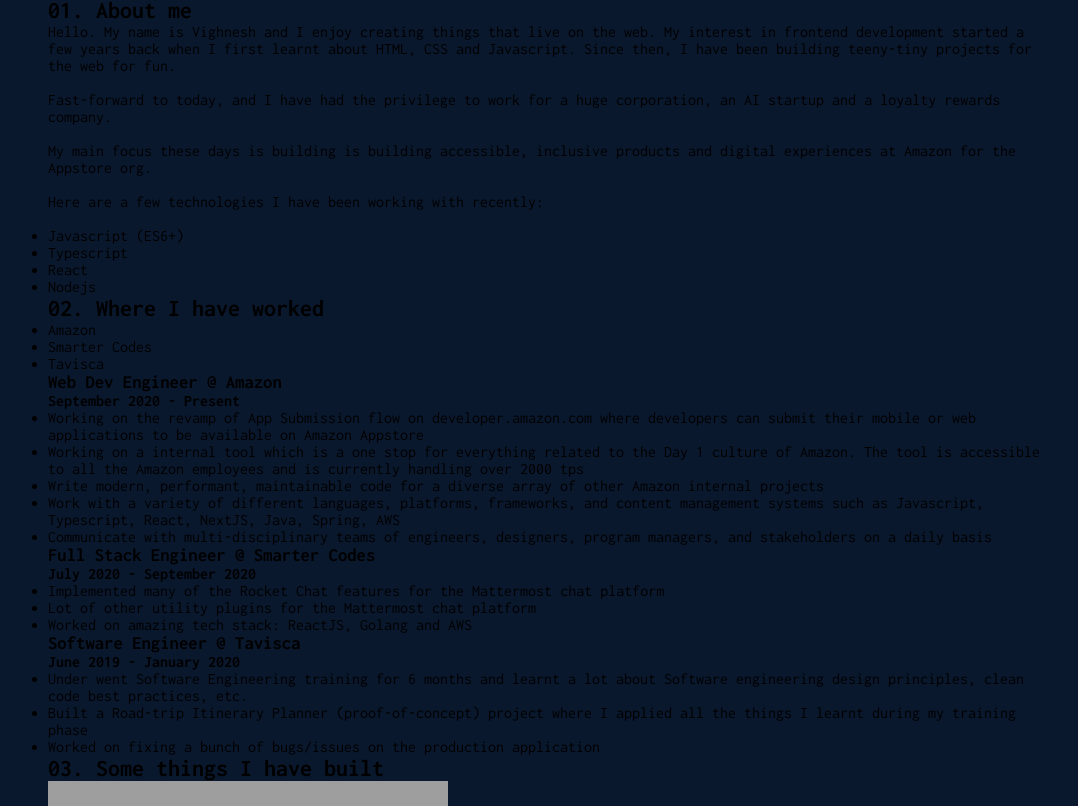
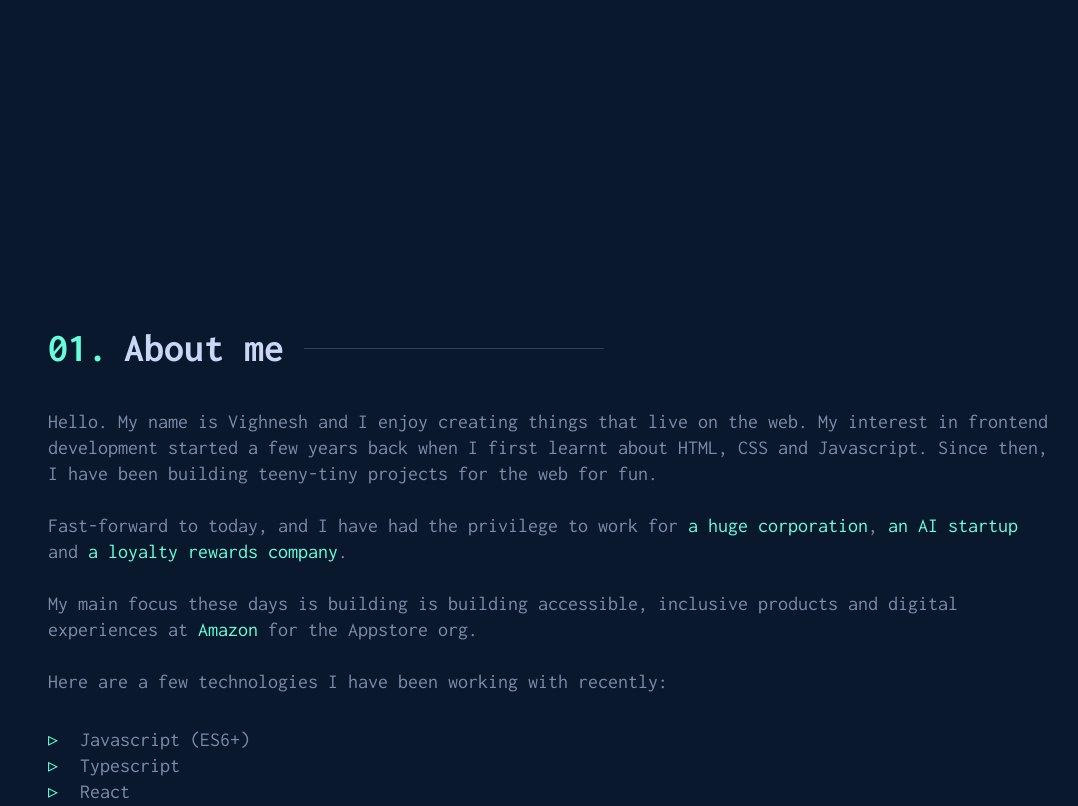
Before and after one commit to vighnesh153/vighnesh153.com_v2, a Next.js app: page / in a window 1280 px wide. Shown: the part 594-1400 px from the top of the page, without its empty margins (92-1170 px from the left). Built offline with nearby package versions, Linux system fonts and the light colour scheme; grey boxes are pictures that could not be loaded.

Commit message:
feat: implement about section

```diff
--- /dev/null
+++ b/components/About.tsx
@@ -0,0 +1,55 @@
+/**
+ * @author Vighnesh Raut <me@vighnesh153.com>
+ */
+
+import React from 'react';
+
+const About = (): JSX.Element => {
+  return (
+    <section id="about" className="home-section about">
+      <h2 className="heading">
+        <span className="number">01.</span> About me
+      </h2>
+      <p>
+        Hello. My name is Vighnesh and I enjoy creating things that live on the
+        web. My interest in frontend development started a few years back when I
+        first learnt about HTML, CSS and Javascript. Since then, I have been
+        building teeny-tiny projects for the web for fun.
+        <br />
+        <br />
+        Fast-forward to today, and I have had the privilege to work for{' '}
+        <a href="https://amazon.com" target="_blank" rel="noreferrer">
+          a huge corporation
+        </a>
+        ,{' '}
+        <a href="https://smarter.codes/" target="_blank" rel="noreferrer">
+          an AI startup
+        </a>{' '}
+        and{' '}
+        <a href="https://www.tavisca.com/" target="_blank" rel="noreferrer">
+          a loyalty rewards company
+        </a>
+        .
+        <br />
+        <br />
+        My main focus these days is building is building accessible, inclusive
+        products and digital experiences at{' '}
+        <a href="https://amazon.com" target="_blank" rel="noreferrer">
+          Amazon
+        </a>{' '}
+        for the Appstore org.
+        <br />
+        <br />
+        Here are a few technologies I have been working with recently:
+      </p>
+      <ul className="skills-list">
+        <li>Javascript (ES6+)</li>
+        <li>Typescript</li>
+        <li>React</li>
+        <li>Nodejs</li>
+      </ul>
+    </section>
+  );
+};
+
+export default About;
--- a/pages/_app.tsx
+++ b/pages/_app.tsx
@@ -4,6 +4,7 @@
 import 'styles/Home.scss';
 import 'styles/components/NavBar.scss';
 import 'styles/components/Introduction.scss';
+import 'styles/components/About.scss';
 
 function MyApp({ Component, pageProps }: AppProps) {
   return <Component {...pageProps} />;
--- a/pages/index.tsx
+++ b/pages/index.tsx
@@ -4,6 +4,7 @@
 import Anchor from 'components/Anchor';
 import NavBar from 'components/NavBar';
 import Introduction from 'components/Introduction';
+import About from 'components/About';
 
 const Home: NextPage = () => {
   return (
@@ -16,52 +17,7 @@
 
       <main id="main" className="main">
         <Introduction />
-
-        <section id="about">
-          <h2 className="heading">
-            <span className="number">01.</span> About me
-          </h2>
-          <p>
-            Hello. My name is Vighnesh and I enjoy creating things that live on
-            the web. My interest in frontend development started a few years
-            back when I first learnt about HTML, CSS and Javascript. Since then,
-            I have been building teeny-tiny projects for the web for fun.
-            <br />
-            <br />
-            Fast-forward to today, and I have had the privilege to work for{' '}
-            <a href="https://amazon.com" target="_blank" rel="noreferrer">
-              a huge corporation
-            </a>
-            ,{' '}
-            <a href="https://smarter.codes/" target="_blank" rel="noreferrer">
-              an AI startup
-            </a>{' '}
-            and{' '}
-            <a href="https://www.tavisca.com/" target="_blank" rel="noreferrer">
-              a loyalty rewards company
-            </a>
-            .
-            <br />
-            <br />
-            My main focus these days is building is building accessible,
-            inclusive products and digital experiences at{' '}
-            <a href="https://amazon.com" target="_blank" rel="noreferrer">
-              Amazon
-            </a>{' '}
-            for the Appstore org.
-            <br />
-            <br />
-            Here are a few technologies I have been working with recently:
-            <br />
-            <br />
-            <ul>
-              <li>Javascript (ES6+)</li>
-              <li>Typescript</li>
-              <li>React</li>
-              <li>Nodejs</li>
-            </ul>
-          </p>
-        </section>
+        <About />
 
         <section id="experience">
           <h2 className="heading">
--- a/styles/Home.scss
+++ b/styles/Home.scss
@@ -18,6 +18,83 @@
   @media (width >= 1000px) {
     padding: 4rem 100px;
   }
+
+  .home-section {
+    h2.heading {
+      width: 100%;
+      margin: 10px 0 40px;
+      position: relative;
+
+      display: flex;
+      align-items: center;
+
+      white-space: nowrap;
+
+      font-size: var(--t-1000);
+      color: hsl(var(--major-text-color));
+
+      span.number {
+        margin-right: 1rem;
+        color: hsl(var(--color-secondary));
+      }
+
+      &:after {
+        content: '';
+
+        width: 300px;
+        height: 1px;
+        margin-left: 20px;
+        position: relative;
+
+        display: block;
+
+        background-color: hsla(var(--major-text-color), 20%);
+
+        @media (max-width: 1080px) {
+          width: 200px;
+        }
+        @media (max-width: 768px) {
+          width: 100%;
+        }
+        @media (max-width: 600px) {
+          margin-left: 10px;
+        }
+      }
+    }
+
+    a {
+      position: relative;
+      color: hsl(var(--color-secondary));
+      white-space: nowrap;
+
+      &::after {
+        content: '';
+
+        height: 1px;
+        position: absolute;
+        left: 0;
+        right: 100%;
+        bottom: -2px;
+
+        background-color: currentColor;
+
+        transition: var(--standard-transition);
+      }
+
+      &:hover,
+      &:focus-within {
+        @media (prefers-reduced-motion: reduce) {
+          text-decoration: underline;
+        }
+
+        &::after {
+          @media (prefers-reduced-motion: no-preference) {
+            right: 0;
+          }
+        }
+      }
+    }
+  }
 }
 
 .footer {
--- /dev/null
+++ b/styles/components/About.scss
@@ -0,0 +1,30 @@
+.about {
+  margin-top: 30vh;
+  padding-top: 10vh;
+
+  p,
+  .skills-list {
+    font-size: var(--t-600);
+    color: hsla(var(--major-text-color), 60%);
+    line-height: 1.3;
+  }
+
+  .skills-list {
+    margin-top: 2rem;
+    list-style: none;
+
+    li {
+      padding-left: 2rem;
+      position: relative;
+
+      &::before {
+        content: '▹';
+        position: absolute;
+        left: 0;
+
+        color: hsl(var(--color-secondary));
+        font-size: var(--t-600);
+      }
+    }
+  }
+}
--- a/styles/components/Introduction.scss
+++ b/styles/components/Introduction.scss
@@ -28,6 +28,7 @@
 
     color: hsla(var(--major-text-color), 60%);
     line-height: 1.5;
+    letter-spacing: -1px;
   }
 
   .contact {
```
